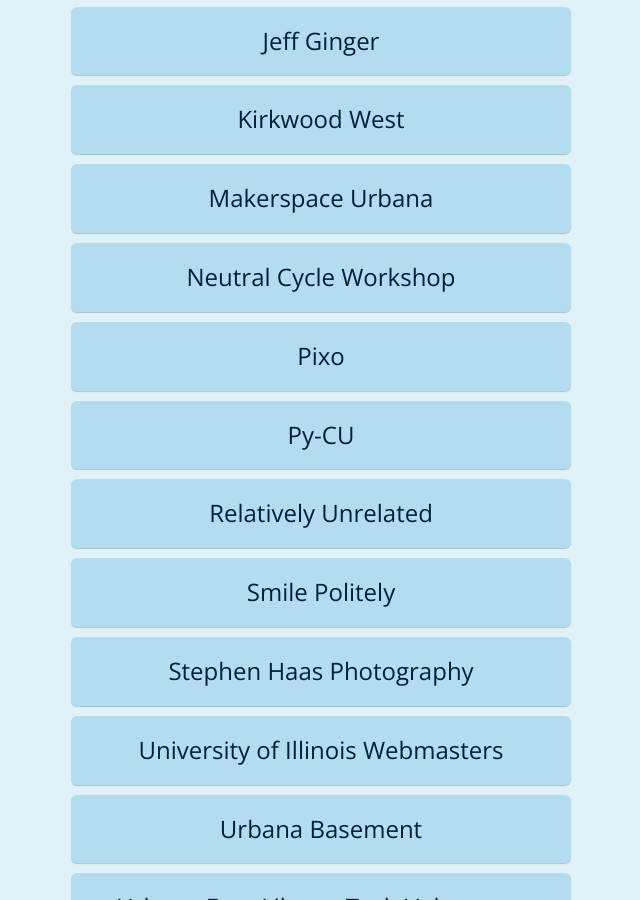
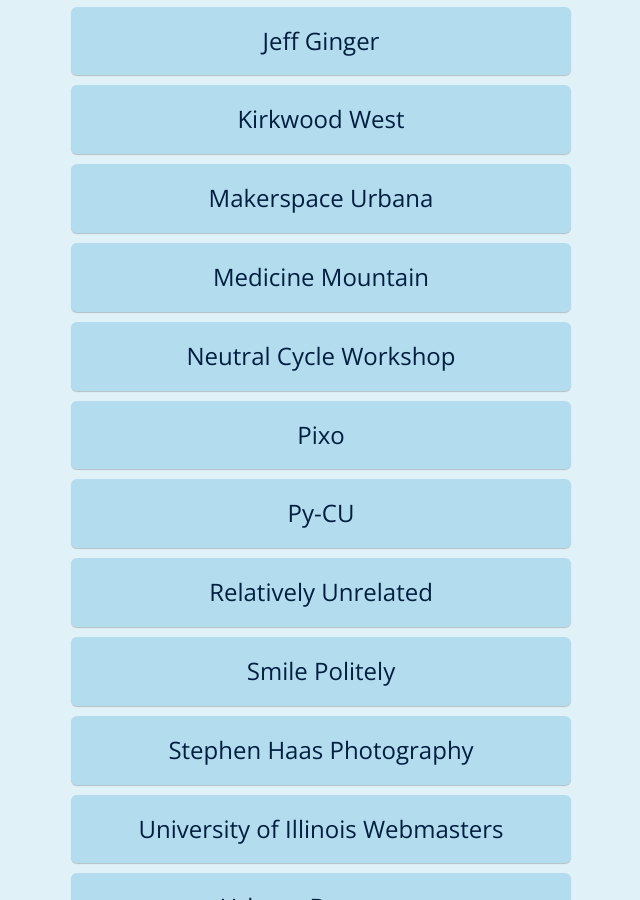
Before and after one commit to brianzelip/mwliuc, a Jekyll site: the page built from index.html, in a window 1280 px wide and 900 px high, scrolled down 1035 px. Shown: the whole window, without its empty margins (319-959 px from the left). Built offline with Jekyll 4.4.1, drawn with Linux system fonts in a browser that asks for light colours; some web fonts are replaced; Markdown is read by kramdown in place of the engine named in the settings; comment, search, counter and statistics services are not loaded.

Commit message:
love add

```diff
--- a/index.html
+++ b/index.html
@@ -16,6 +16,7 @@
         <li><a href="http://jeffginger.com">Jeff Ginger</a></li>
         <li><a href="http://kirkwoodwest.com">Kirkwood West</a></li>
         <li><a href="http://makerspaceurbana.org">Makerspace Urbana</a></li>
+        <li><a href="http://medicinemountain.org">Medicine Mountain</a></li>
         <li><a href="http://www.neutralcycle.com">Neutral Cycle Workshop</a></li>
         <li><a href="http://pixotech.com">Pixo</a></li>
         <li><a href="http://py-cu.github.io/index.html">Py-CU</a></li>
```
